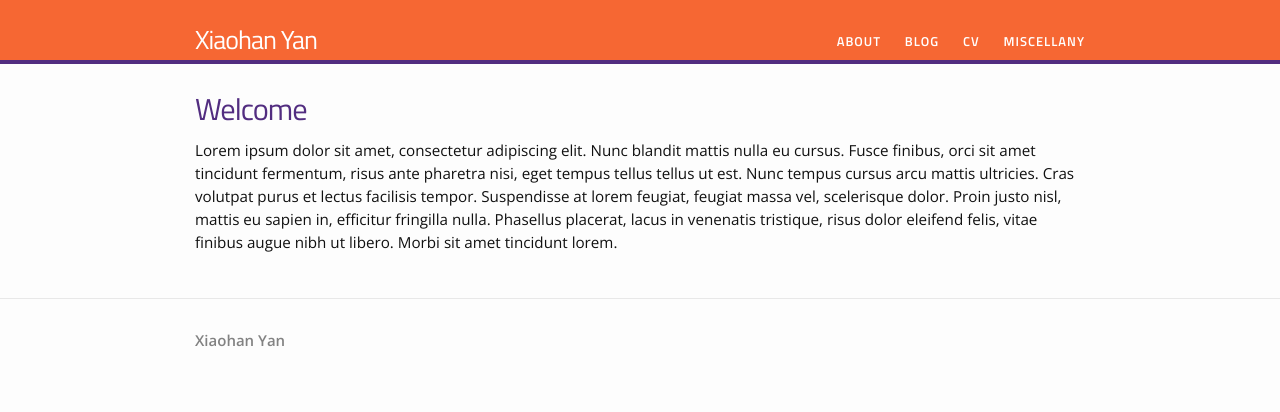
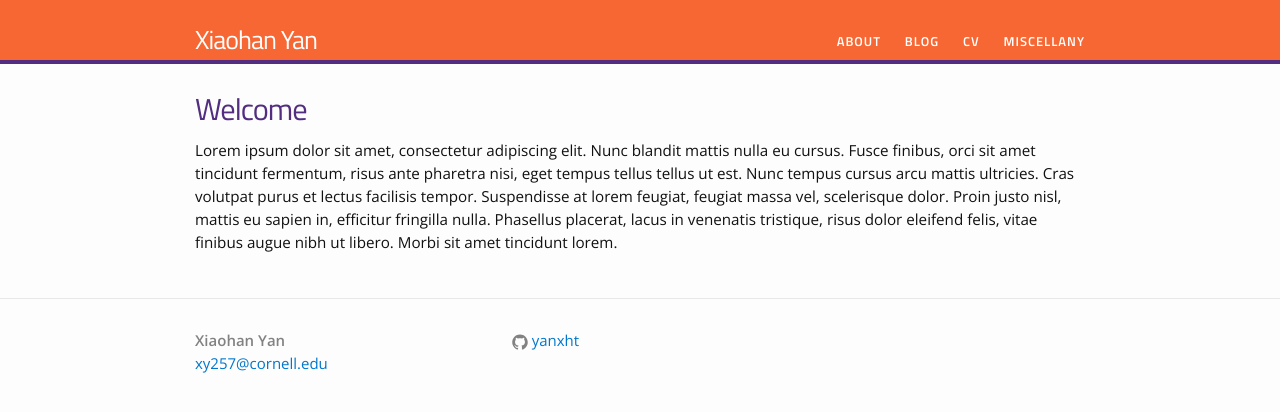
Before and after one commit to yanxht/yanxht.github.io, a Jekyll site: the page built from index.html, in a window 1280 px wide. Shown: the top 412 px of the page. Built offline with Jekyll 4.4.1, drawn with Linux system fonts in a browser that asks for light colours; some of the changed lines change nothing that is shown.

Commit message:
update config

```diff
--- a/_config.yml
+++ b/_config.yml
@@ -1,18 +1,18 @@
 # Site settings
 title: Xiaohan Yan
-#email: xy257@cornell.edu
+email: xy257@cornell.edu
 #description: > # this means to ignore newlines until "baseurl:"
 #  Xiaohan Yan, Data Scientist & Statistician
-#baseurl: "" # the subpath of your site, e.g. /blog/
-#url: "http://yanxht.github.io" # the base hostname & protocol for your site
-#github_username:  yanxht
+baseurl: "" # the subpath of your site, e.g. /blog/
+url: "http://yanxht.github.io"
+github_username: yanxht
 
 # Build settings
 markdown: kramdown
 
 # Other options
 permalink: blog/:year/:month/:title
-job.title: "Assistant Professor"
+job.title: "Data Scientist"
 excerpt_separator: "<!--more-->"
 
 # SEO stuff
```
